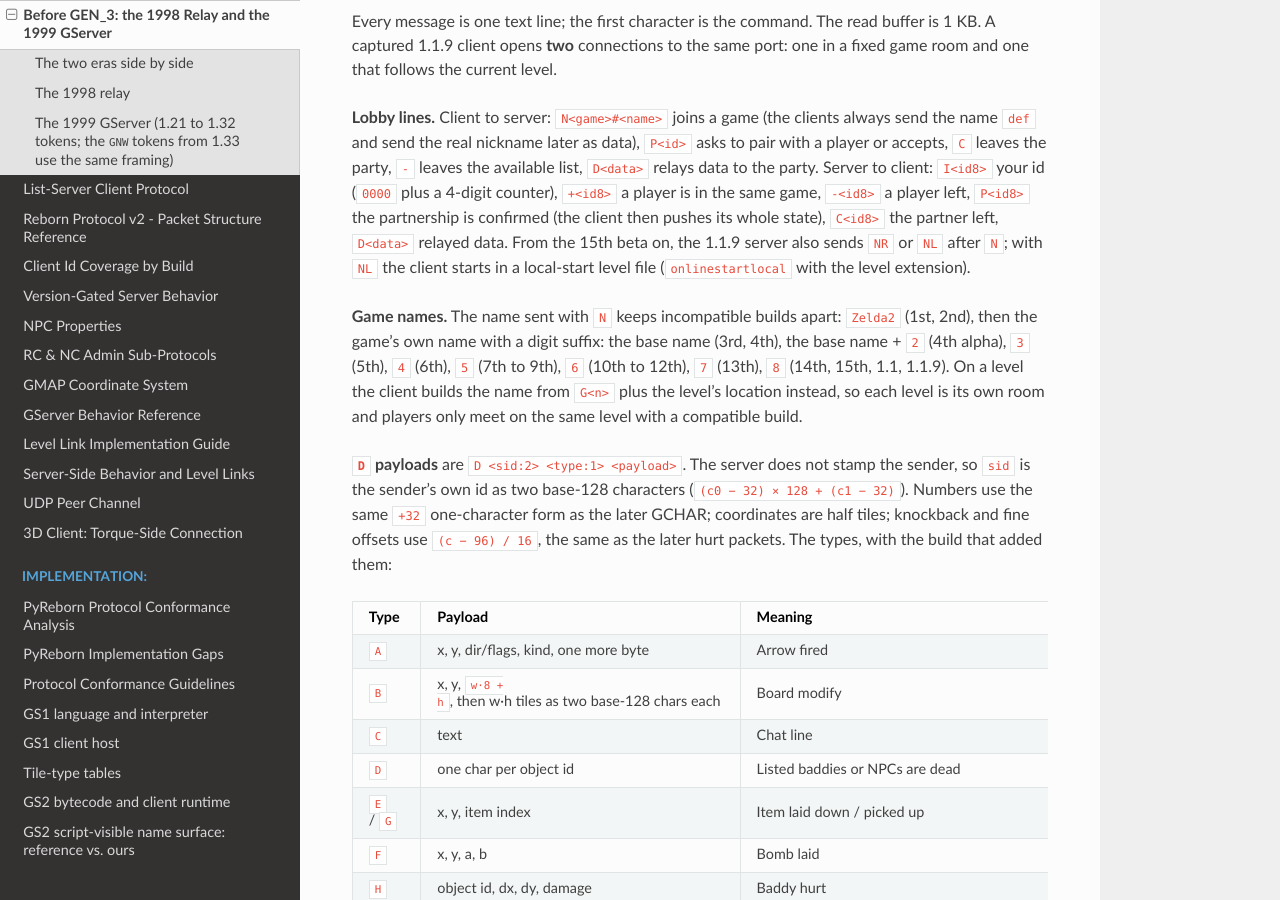
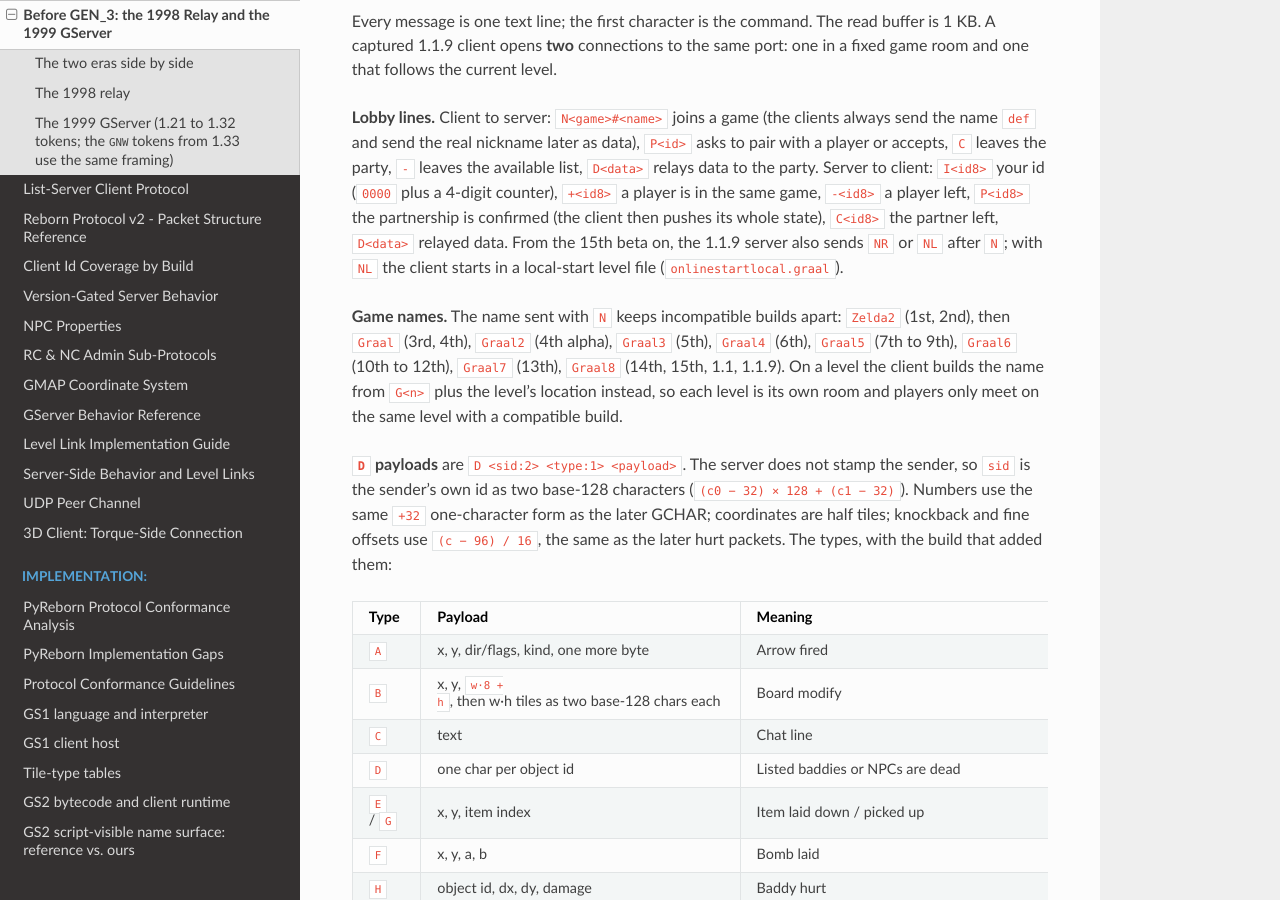
Before and after one commit to hosler/reborn-protocol-docs, a Sphinx documentation site: the page built from docs/protocol/early-generations.md, in a window 1280 px wide and 900 px high, scrolled down 755 px. Built offline with Sphinx 7.4.7 and the Read the Docs theme 3.1.0, drawn with Linux system fonts in a browser that asks for light colours.

Commit message:
Protocol docs: restore the byte-exact wire and script literals
Restore the 3D client game string, its $pref fixedport key and login-step
event, the 1998 relay game names and start level, and the engine weapon
field value, all in code formatting. An implementer must send or match
these exact bytes. The naming policy lists them as an exception since
2026-11-16. Surrounding prose stays neutral.

Co-Authored-By: Claude <noreply@anthropic.com>

```diff
--- a/docs/protocol/early-generations.md
+++ b/docs/protocol/early-generations.md
@@ -34,12 +34,11 @@ party. Server to client: `I<id8>` your id (`0000` plus a 4-digit counter), `+<id
 in the same game, `-<id8>` a player left, `P<id8>` the partnership is confirmed (the client
 then pushes its whole state), `C<id8>` the partner left, `D<data>` relayed data. From the
 15th beta on, the 1.1.9 server also sends `NR` or `NL` after `N`; with `NL` the client
-starts in a local-start level file (`onlinestartlocal` with the level extension).
+starts in a local-start level file (`onlinestartlocal.graal`).
 
 **Game names.** The name sent with `N` keeps incompatible builds apart: `Zelda2` (1st, 2nd),
-then the game's own name with a digit suffix: the base name (3rd, 4th), the base name + `2`
-(4th alpha), `3` (5th), `4` (6th), `5` (7th to 9th), `6` (10th to 12th), `7` (13th), `8`
-(14th, 15th, 1.1, 1.1.9). On a level the client
+then `Graal` (3rd, 4th), `Graal2` (4th alpha), `Graal3` (5th), `Graal4` (6th), `Graal5`
+(7th to 9th), `Graal6` (10th to 12th), `Graal7` (13th), `Graal8` (14th, 15th, 1.1, 1.1.9). On a level the client
 builds the name from `G<n>` plus the level's location instead, so each level is its own room
 and players only meet on the same level with a compatible build.
 
```
Also changed, not shown: docs/protocol/3d-client-torque-connection.md (+6 -7 lines), docs/protocol/packet-structures.md (+1 -1 lines), docs/protocol/rc-nc-protocols.md (+1 -1 lines).
